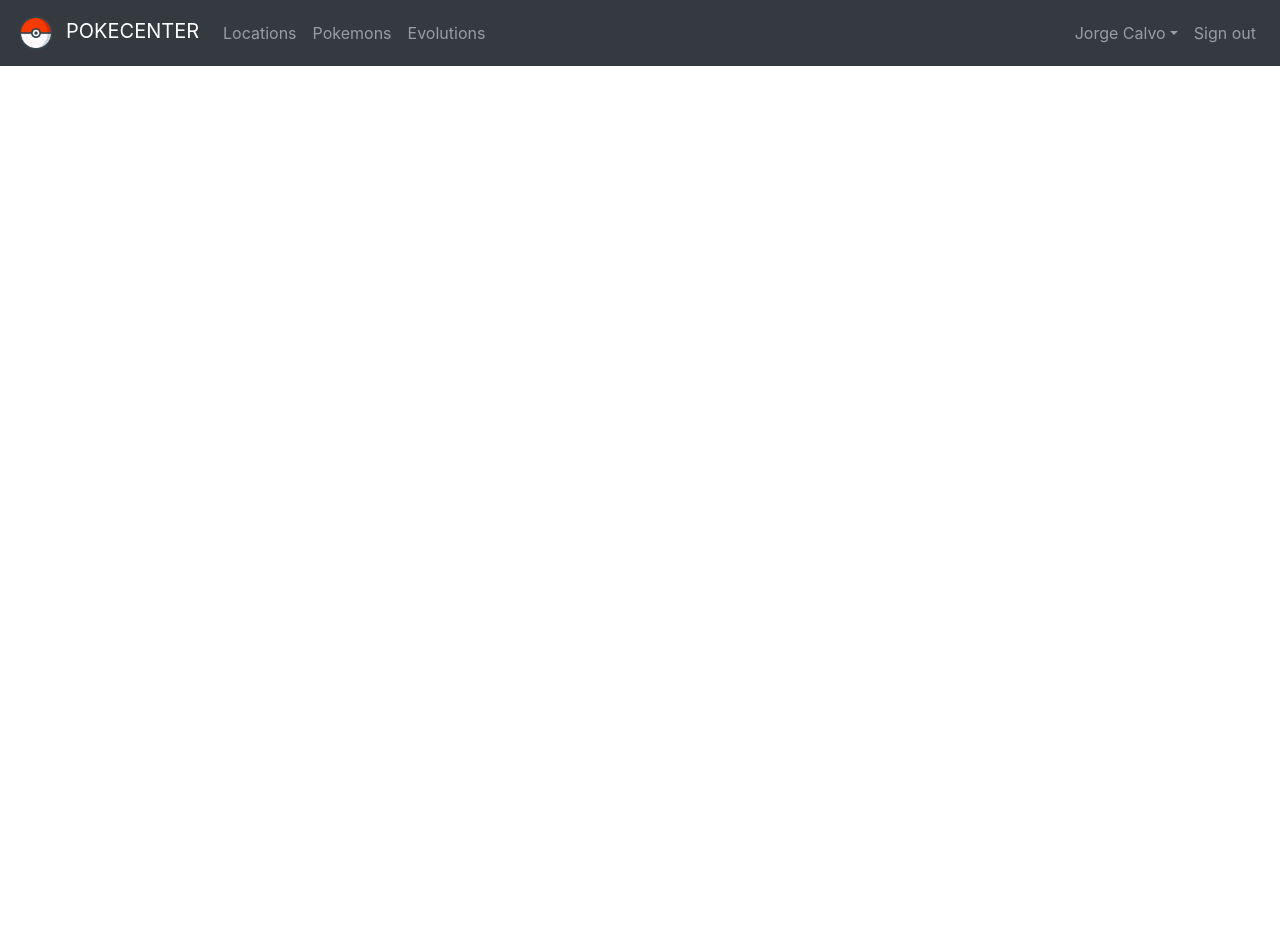
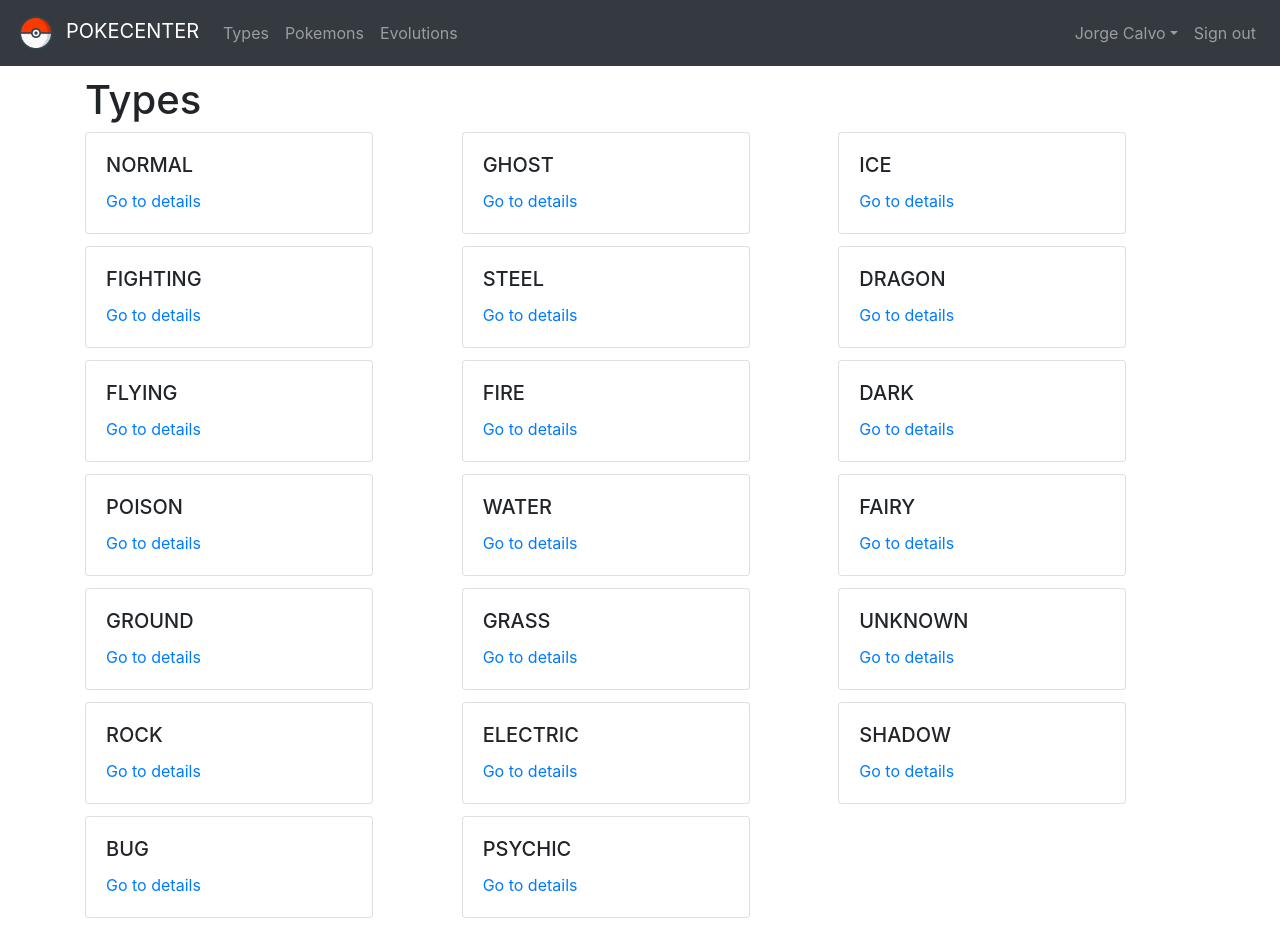
Before and after one commit to jorgex10/pokecenter, a React (Create React App) app: page /types in a window 1280 px wide. Before the commit the page ends 800 px from the top, so only its background shows below. Built offline with nearby package versions, Linux system fonts and the light colour scheme.

Commit message:
- Adding HomePage component. - Replacing Locations by Types component. - Replacing LocationCard by TypeCard component.

```diff
--- a/src/App.js
+++ b/src/App.js
@@ -2,15 +2,17 @@ import React from 'react';
 import { Route } from 'react-router';
 import CustonNav from './components/CustomNav';
 import './assets/styles/App.scss';
-import Locations from './pages/Locations';
+import Types from './pages/Types';
 import Building from './pages/Building';
+import HomePage from './pages/HomePage';
 
 const App = () => (
   <>
     <CustonNav />
     <div className="container pt-10">
-      <Route path="/" exact component={Locations} />
-      <Route path="/pokemons" exact component={Building} />
+      <Route path="/" exact component={HomePage} />
+      <Route path="/types" exact component={Types} />
+      <Route path="/building" exact component={Building} />
     </div>
   </>
 );
--- a/src/components/CustomNav.js
+++ b/src/components/CustomNav.js
@@ -15,9 +15,9 @@ const CustomNav = () => (
     <Navbar.Toggle aria-controls="responsive-navbar-nav" />
     <Navbar.Collapse id="responsive-navbar-nav">
       <Nav className="mr-auto">
-        <Link to="/" className="nav-link">Locations</Link>
-        <Link to="/pokemons" className="nav-link">Pokemons</Link>
-        <Link to="/pokemons" className="nav-link">Evolutions</Link>
+        <Link to="/types" className="nav-link">Types</Link>
+        <Link to="/building" className="nav-link">Pokemons</Link>
+        <Link to="/building" className="nav-link">Evolutions</Link>
       </Nav>
       <Nav>
         <NavDropdown title="Jorge Calvo" id="collasible-nav-dropdown">
--- a/src/components/LocationCard.js
+++ b/src/components/TypeCard.js
@@ -1,13 +1,13 @@
 import React from 'react';
 import { Card } from 'react-bootstrap';
 
-const LocationCard = ({ name, url }) => (
+const TypeCard = ({ name, url }) => (
   <Card style={{ width: '18rem' }}>
     <Card.Body>
-      <Card.Title>{name}</Card.Title>
+      <Card.Title>{name.toUpperCase()}</Card.Title>
       <Card.Link href={url}>Go to details</Card.Link>
     </Card.Body>
   </Card>
 );
 
-export default LocationCard;
+export default TypeCard;
--- /dev/null
+++ b/src/pages/HomePage.js
@@ -0,0 +1,21 @@
+import React from 'react';
+import { Jumbotron, Button } from 'react-bootstrap';
+import '../assets/styles/App.scss';
+import { Link } from 'react-router-dom';
+
+const HomePage = () => (
+  <Jumbotron className="container mt-10">
+    <h1>Hello, mate!</h1>
+    <p>
+      This is a simple Pokemon center information, a clasic web page to get
+      extra attention to featured content or information related about Pokemons.
+    </p>
+    <p>
+      <Link to="/types">
+        <Button variant="primary">Go to see all types of pokemos</Button>
+      </Link>
+    </p>
+  </Jumbotron>
+);
+
+export default HomePage;
--- a/src/pages/Locations.js
+++ /dev/null
@@ -1,48 +0,0 @@
-import React from 'react';
-import { CardColumns } from 'react-bootstrap';
-import LocationCard from '../components/LocationCard';
-import '../assets/styles/App.scss';
-
-const Building = () => {
-  const locations = [
-    {
-      name: 'canalave-city',
-      url: 'https://pokeapi.co/api/v2/location/1/',
-    },
-    {
-      name: 'eterna-city',
-      url: 'https://pokeapi.co/api/v2/location/2/',
-    },
-    {
-      name: 'pastoria-city',
-      url: 'https://pokeapi.co/api/v2/location/3/',
-    },
-    {
-      name: 'sunyshore-city',
-      url: 'https://pokeapi.co/api/v2/location/4/',
-    },
-    {
-      name: 'sinnoh-pokemon-league',
-      url: 'https://pokeapi.co/api/v2/location/5/',
-    },
-  ];
-
-  return (
-    <>
-      <h1>Locations</h1>
-      <CardColumns>
-        {
-          locations.map((location) => (
-            <LocationCard
-              name={location.name}
-              url={location.url}
-              key={location.name}
-            />
-          ))
-        }
-      </CardColumns>
-    </>
-  );
-};
-
-export default Building;
--- /dev/null
+++ b/src/pages/Types.js
@@ -0,0 +1,108 @@
+import React from 'react';
+import { CardColumns } from 'react-bootstrap';
+import TypeCard from '../components/TypeCard';
+import '../assets/styles/App.scss';
+
+const Types = () => {
+  const types = [
+    {
+      name: 'normal',
+      url: 'https://pokeapi.co/api/v2/type/1/',
+    },
+    {
+      name: 'fighting',
+      url: 'https://pokeapi.co/api/v2/type/2/',
+    },
+    {
+      name: 'flying',
+      url: 'https://pokeapi.co/api/v2/type/3/',
+    },
+    {
+      name: 'poison',
+      url: 'https://pokeapi.co/api/v2/type/4/',
+    },
+    {
+      name: 'ground',
+      url: 'https://pokeapi.co/api/v2/type/5/',
+    },
+    {
+      name: 'rock',
+      url: 'https://pokeapi.co/api/v2/type/6/',
+    },
+    {
+      name: 'bug',
+      url: 'https://pokeapi.co/api/v2/type/7/',
+    },
+    {
+      name: 'ghost',
+      url: 'https://pokeapi.co/api/v2/type/8/',
+    },
+    {
+      name: 'steel',
+      url: 'https://pokeapi.co/api/v2/type/9/',
+    },
+    {
+      name: 'fire',
+      url: 'https://pokeapi.co/api/v2/type/10/',
+    },
+    {
+      name: 'water',
+      url: 'https://pokeapi.co/api/v2/type/11/',
+    },
+    {
+      name: 'grass',
+      url: 'https://pokeapi.co/api/v2/type/12/',
+    },
+    {
+      name: 'electric',
+      url: 'https://pokeapi.co/api/v2/type/13/',
+    },
+    {
+      name: 'psychic',
+      url: 'https://pokeapi.co/api/v2/type/14/',
+    },
+    {
+      name: 'ice',
+      url: 'https://pokeapi.co/api/v2/type/15/',
+    },
+    {
+      name: 'dragon',
+      url: 'https://pokeapi.co/api/v2/type/16/',
+    },
+    {
+      name: 'dark',
+      url: 'https://pokeapi.co/api/v2/type/17/',
+    },
+    {
+      name: 'fairy',
+      url: 'https://pokeapi.co/api/v2/type/18/',
+    },
+    {
+      name: 'unknown',
+      url: 'https://pokeapi.co/api/v2/type/10001/',
+    },
+    {
+      name: 'shadow',
+      url: 'https://pokeapi.co/api/v2/type/10002/',
+    },
+  ];
+
+  return (
+    <>
+      <h1>Types</h1>
+      <CardColumns>
+        {
+          types.map((type) => (
+            <TypeCard
+              name={type.name}
+              url={type.url}
+              key={type.name}
+            />
+          ))
+        }
+      </CardColumns>
+    </>
+  );
+};
+
+export default Types;
```
